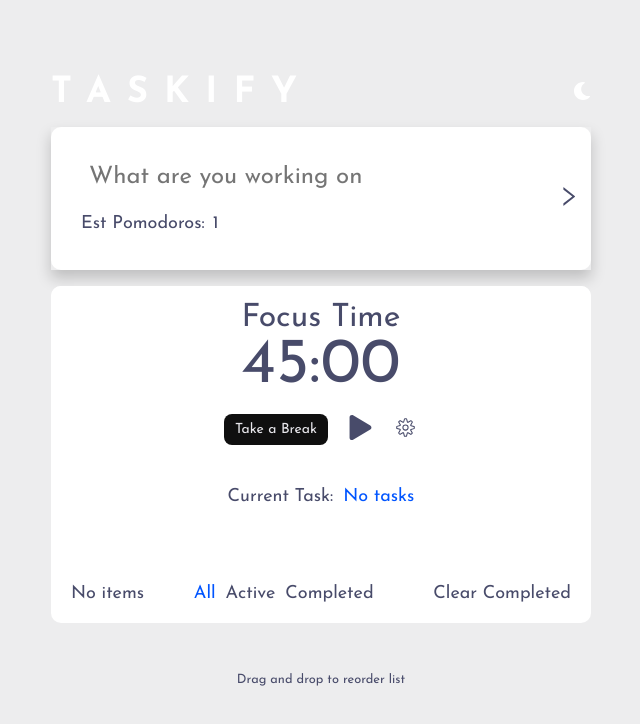
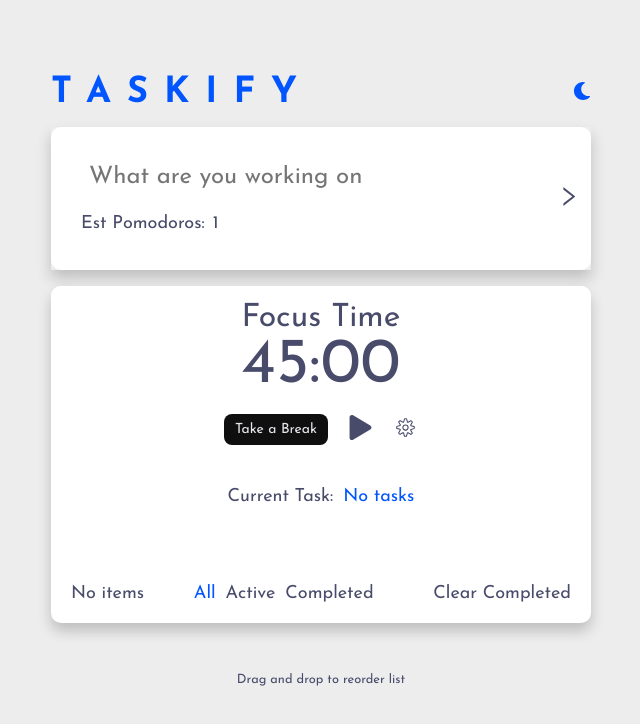
Before and after one commit to PrashanthBalakrishnan/toDoApp-frontendmentor, a React (Vite) app: page / in a window 1280 px wide. Shown: the top 724 px of the page, without its empty margins (319-959 px from the left). Built offline with nearby package versions, Linux system fonts and the light colour scheme.

Commit message:
fixed title color

```diff
--- a/src/components/todoItem/todoItem.scss
+++ b/src/components/todoItem/todoItem.scss
@@ -2,6 +2,7 @@
   padding: 20px 10px;
   color: var(--text-color);
   display: flex;
+
   &__check {
     scale: 1.3;
     margin-right: 10px;
--- a/src/components/todoList/todoList.scss
+++ b/src/components/todoList/todoList.scss
@@ -2,7 +2,7 @@
   background-color: var(--app-Background-color);
   margin-top: 1rem;
   border-radius: 10px;
-
+  box-shadow: var(--boxshadow);
   &__currentTask {
     padding: 10px 20px;
     color: var(--text-color);
--- a/src/index.scss
+++ b/src/index.scss
@@ -118,7 +118,7 @@ button {
   &__header {
     display: flex;
     justify-content: space-between;
-    color: white;
+    color: var(--primary-color);
     margin-bottom: 1rem;
   }
   &__logo {
```
